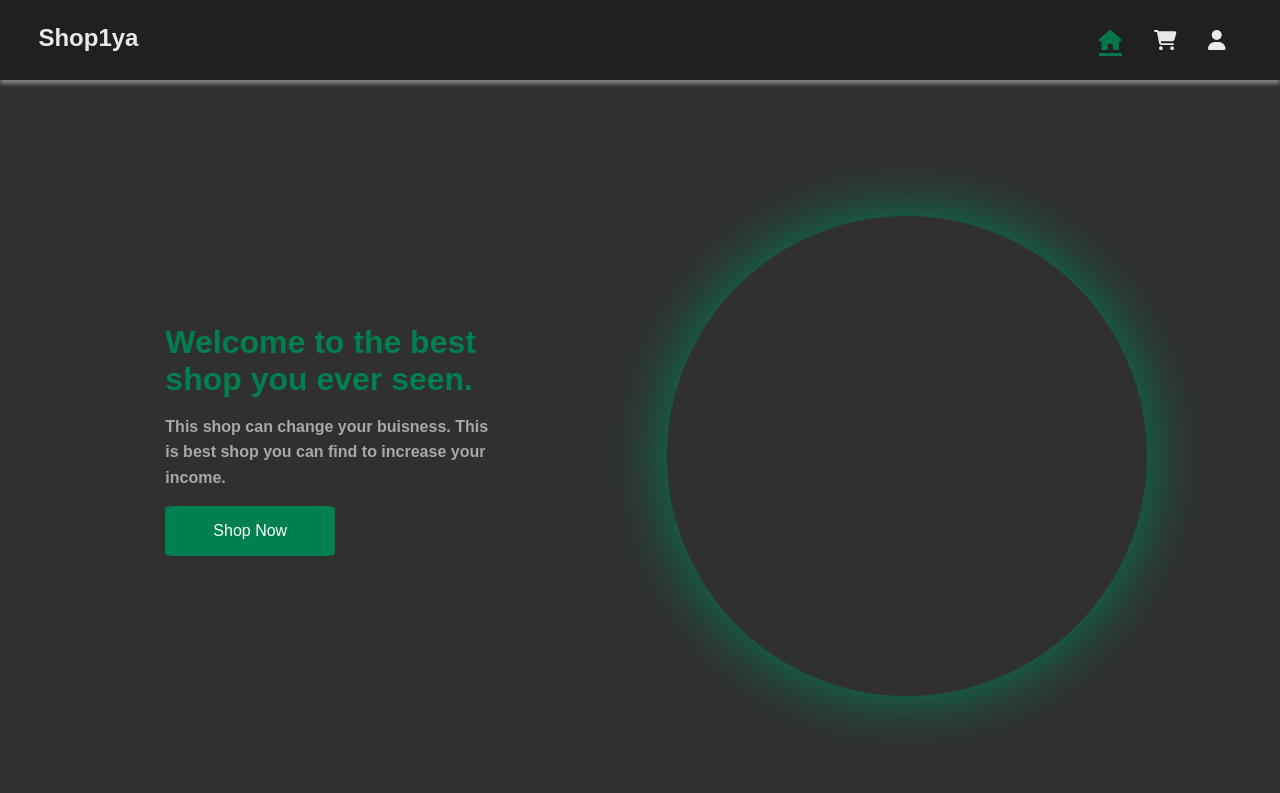
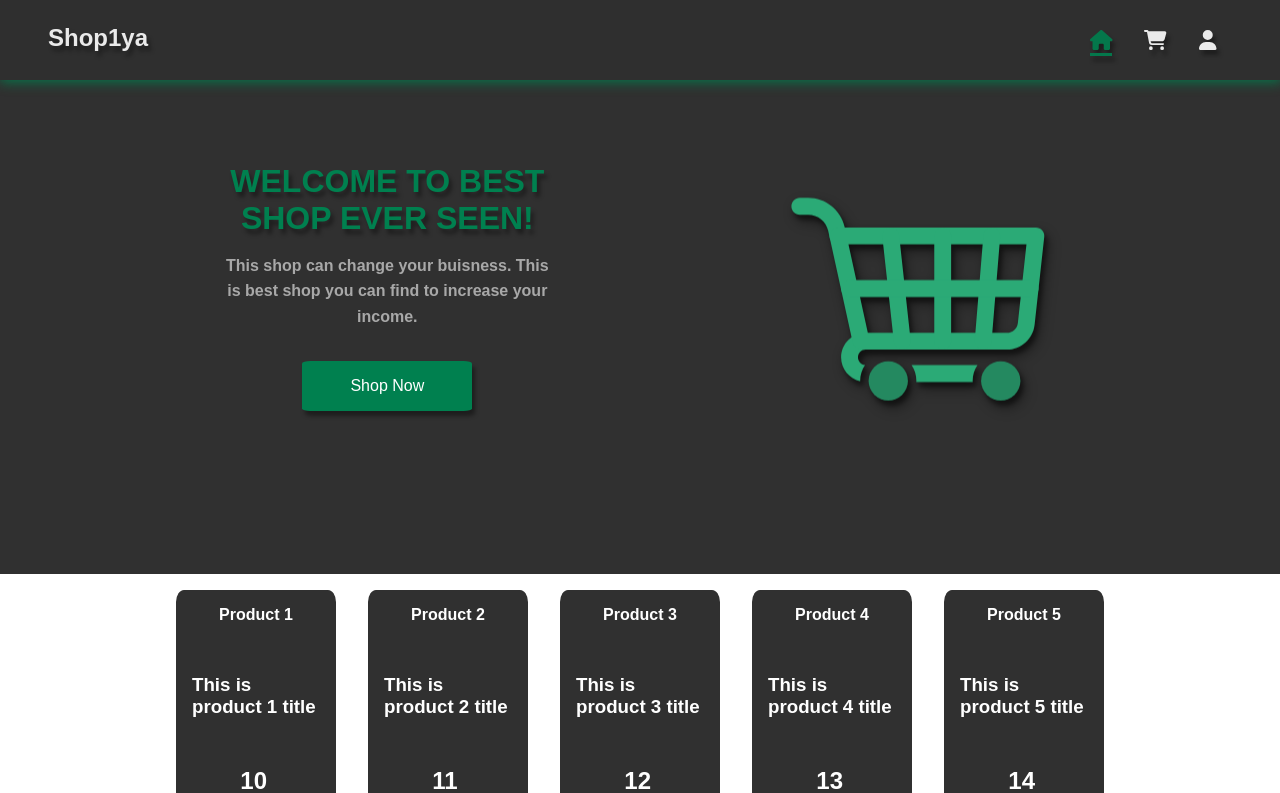
Before and after one commit to vanjaandrejic/shop1ya, a React (Vite) app: page / in a window 1280 px wide. Shown: the top 793 px of the page. Built offline with nearby package versions, Linux system fonts and the light colour scheme.

Commit message:
home styling

```diff
--- a/src/components/Layout/Home.jsx
+++ b/src/components/Layout/Home.jsx
@@ -1,15 +1,18 @@
 import React from "react";
 import classes from "./Home.module.css";
+import cartImg from './../../assets/green-shopping-cart-10909.svg';
 
 const Home = () => {
   return <div className={classes.container}>
     <div className={classes.text}>
-        <h1>Welcome to the best shop you ever seen.</h1>
+        <h1>WELCOME TO BEST SHOP EVER SEEN!</h1>
         <h4>This shop can change your buisness.
              This is best shop you can find to increase your income.</h4>
              <button>Shop Now</button>
     </div>
-    <div className={classes.img}></div>
+    <div className={classes.img}>
+      <img src={cartImg}/>
+    </div>
   </div>;
 };
 
--- a/src/components/Layout/Home.module.css
+++ b/src/components/Layout/Home.module.css
@@ -1,7 +1,6 @@
 .container {
   width: 100%;
-  min-height: 110vh;
-  max-height: 200vh;
+  height: 100%;
   background-color: #303030;
   display: flex;
   flex-wrap: wrap;
@@ -9,17 +8,24 @@
   color: white;
   align-items: center;
   justify-content: space-evenly;
+  padding: 8rem 2rem 6rem 2rem;
 }
 
 .text {
   min-width: 15rem;
   max-width: 25rem;
   padding: 2rem;
-
+  text-align: center;
+  animation: float 1s ease-in-out;
 }
 
 .text h1 {
   color: rgb(0, 128, 79);
+  filter: drop-shadow(3px 5px 2px rgb(0 0 0 / 0.4));
+}
+
+.text h1:hover {
+  animation: float 1s ease-in-out;
 }
 
 .text h4 {
@@ -36,22 +42,48 @@
   padding: 1rem 3rem;
   text-align: center;
   text-decoration: none;
-  display: inline-block;
   font-size: 16px;
-  margin-top: 1rem;
+  margin: 2rem 0 2rem 0;
   cursor: pointer;
-  -webkit-transition-duration: 0.4s;
   transition-duration: 0.4s;
+  filter: drop-shadow(3px 5px 2px rgb(0 0 0 / 0.4));
 }
 
 .text button:hover {
-    box-shadow: 0 0 20px rgb(0, 128, 79);
+  box-shadow: 0 0 20px rgb(0, 128, 79);
+  animation: float 1s ease-in-out;
 }
 
 .img {
-  margin-top: 2rem;
-  width: 30rem;
-  height: 30rem;
-  box-shadow: 0 0 60px rgb(0, 128, 79);
-  border-radius: 100%;
+  width: 350px;
+  height: 350px;
+  display: flex;
+  align-items: center;
+  justify-content: center;
+  transform: translatey(0px);
+  animation: float 3s ease-in-out infinite;
 }
+
+@keyframes float {
+  0% {
+    transform: translatey(0px);
+    filter: drop-shadow(3px 5px 2px rgb(0 0 0 / 0.4));
+  }
+  50% {
+    transform: translatey(-10px);
+    filter: drop-shadow(6px 10px 4px rgb(0 0 0 / 0.6));
+  }
+  100% {
+    transform: translatey(0px);
+    filter: drop-shadow(3px 5px 6px rgb(0 0 0 / 0.4));
+  }
+}
+
+.img img {
+  filter: drop-shadow(3px 5px 2px rgb(0 0 0 / 0.4));
+}
+
+.img:hover {
+  transform: scale(1.1);
+  transition-duration: 0.4s;
+}
--- a/src/components/Layout/Navigation.jsx
+++ b/src/components/Layout/Navigation.jsx
@@ -1,4 +1,5 @@
 import React from "react";
+import { useState } from "react";
 import classes from "./Navigation.module.css";
 import { NavLink } from "react-router-dom";
 import { FontAwesomeIcon } from "@fortawesome/react-fontawesome";
@@ -9,8 +10,15 @@ import {
 } from "@fortawesome/free-solid-svg-icons";
 
 const Navigation = () => {
+  const [active, setActive] = useState(false);
+
+  const changeClass = () => {
+    console.log(window.scrollY);
+  };
+  changeClass();
+
   return (
-    <header className={classes.header}>
+    <header className={`${classes.header} + ${classes.navactive}`}>
       <NavLink to="/" className={classes.logo}>
         Shop1ya
       </NavLink>
@@ -23,7 +31,7 @@ const Navigation = () => {
                 isActive ? classes.active : undefined
               }
             >
-              <FontAwesomeIcon icon={faHomeAlt} size="lg"/>
+              <FontAwesomeIcon icon={faHomeAlt} size="lg" />
             </NavLink>
           </li>
           <li>
@@ -33,7 +41,7 @@ const Navigation = () => {
                 isActive ? classes.active : undefined
               }
             >
-              <FontAwesomeIcon icon={faCartShopping} size="lg"/>
+              <FontAwesomeIcon icon={faCartShopping} size="lg" />
             </NavLink>
           </li>
           <li>
@@ -43,7 +51,7 @@ const Navigation = () => {
                 isActive ? classes.active : undefined
               }
             >
-              <FontAwesomeIcon icon={faUser} size="lg"/>
+              <FontAwesomeIcon icon={faUser} size="lg" />
             </NavLink>
           </li>
         </ul>
--- a/src/components/Layout/Navigation.module.css
+++ b/src/components/Layout/Navigation.module.css
@@ -1,19 +1,21 @@
 .header {
   width: 100%;
   height: 5rem;
-  background-color: #202020;
-  box-shadow: 0 4px 4px #888888;
+  background-color: #303030;
   display: flex;
   justify-content: space-between;
   align-items: center;
-  padding: 1.5% 3%;
+  padding: 1.5rem 3rem;
+  position: fixed;
+  z-index: 1;
   opacity: 0.9;
-  position: fixed;
+  box-shadow: 1px 1px 12px 1px rgb(0, 128, 79);
 }
 
 .logo {
   font-size: 1.5rem;
   color: white;
+  filter: drop-shadow(3px 5px 2px rgb(0 0 0 / 0.4));
 }
 
 .header ul {
@@ -31,6 +33,7 @@
   color: #ffffff;
   font-weight: bold;
   padding-bottom: 4px;
+  filter: drop-shadow(3px 5px 2px rgb(0 0 0 / 0.4));
 }
 
 .header a:active,
--- a/src/components/Shop/ProductList.module.css
+++ b/src/components/Shop/ProductList.module.css
@@ -4,5 +4,4 @@
     flex-wrap: wrap;
     justify-content: center;
     align-items: center;
-    background-color: rgb(69, 69, 99);
 }
```
Also changed, not shown: src/assets/green-shopping-cart-10909.svg (added).
